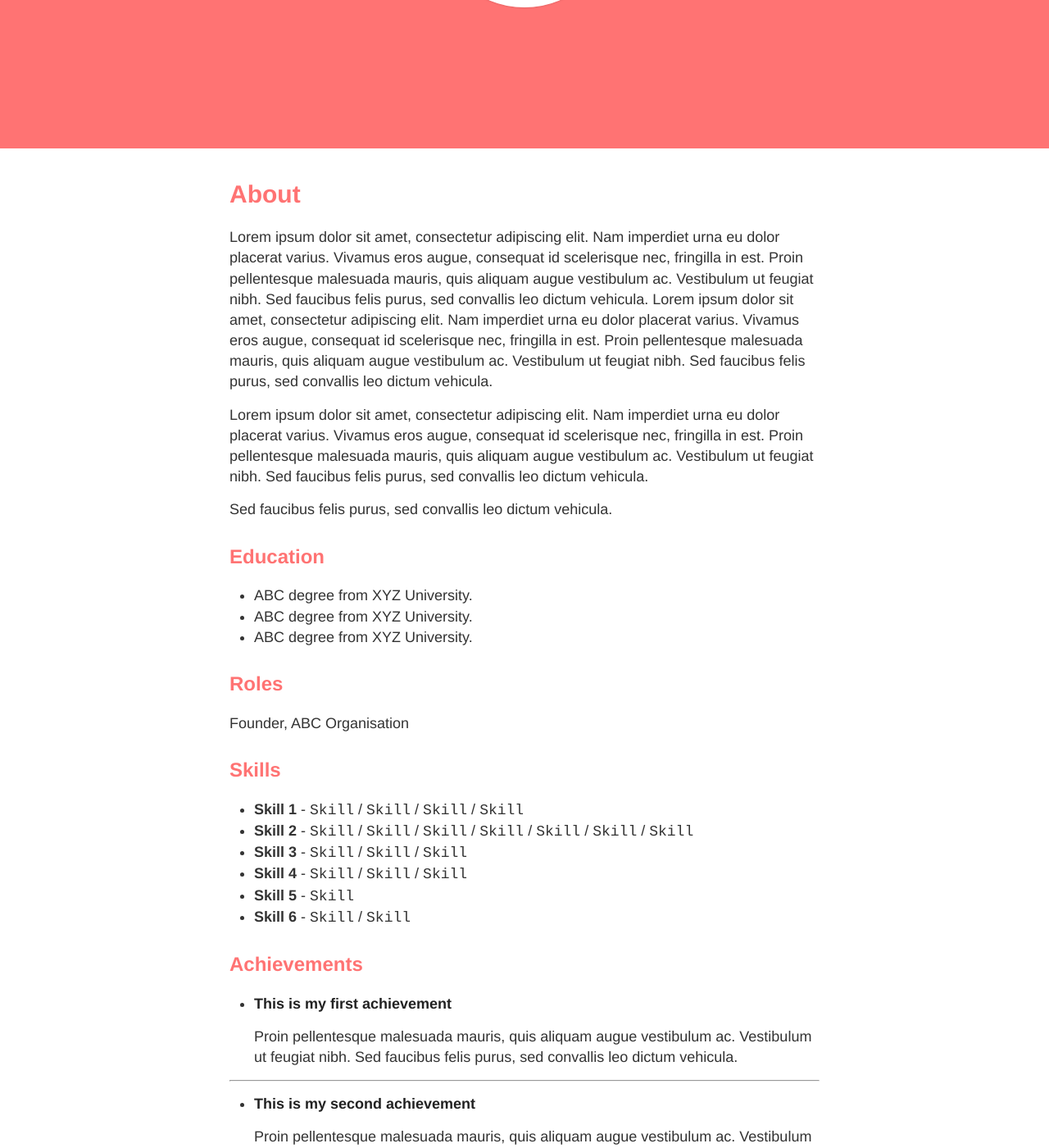
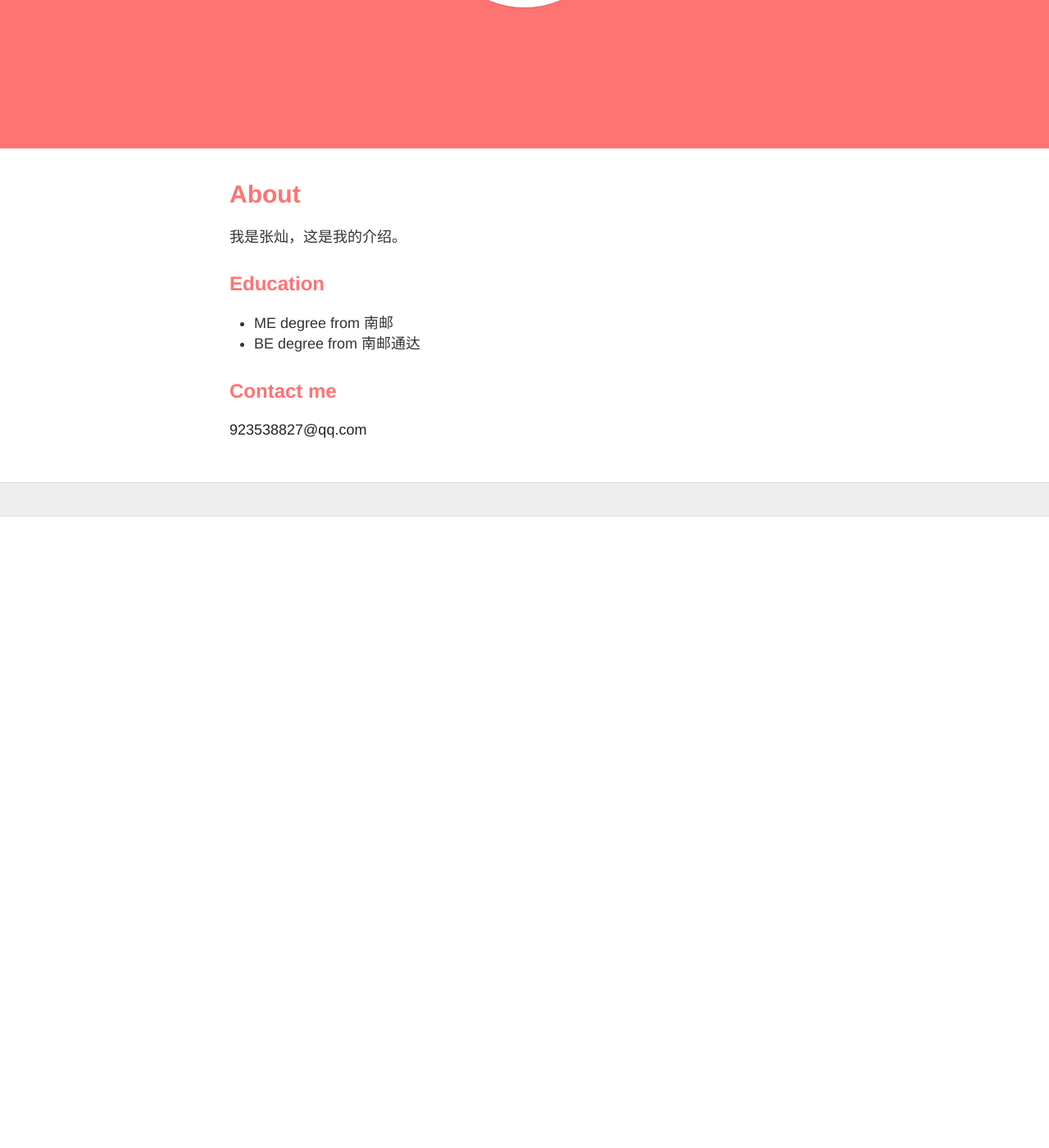
Before and after one commit to zc58778560/zc58778560.github.io, a Jekyll site: the page built from about.md, in a window 1280 px wide and 1400 px high, scrolled down 462 px. Shown: the whole window at 82% size. Built offline with Jekyll 4.4.1, drawn with Linux system fonts in a browser that asks for light colours; nearby versions of some CDN libraries; after the commit the page ends 1092 px from its top, so only the background shows below that; some of the changed text lies outside the part shown.

Commit message:
修改About页面

```diff
--- a/about.md
+++ b/about.md
@@ -4,52 +4,13 @@ title: About
 permalink: /about/
 ---
 
-Lorem ipsum dolor sit amet, consectetur adipiscing elit. Nam imperdiet urna eu dolor placerat varius. Vivamus eros augue, consequat id scelerisque nec, fringilla in est. Proin pellentesque malesuada mauris, quis aliquam augue vestibulum ac. Vestibulum ut feugiat nibh. Sed faucibus felis purus, sed convallis leo dictum vehicula. Lorem ipsum dolor sit amet, consectetur adipiscing elit. Nam imperdiet urna eu dolor placerat varius. Vivamus eros augue, consequat id scelerisque nec, fringilla in est. Proin pellentesque malesuada mauris, quis aliquam augue vestibulum ac. Vestibulum ut feugiat nibh. Sed faucibus felis purus, sed convallis leo dictum vehicula.
-
-Lorem ipsum dolor sit amet, consectetur adipiscing elit. Nam imperdiet urna eu dolor placerat varius. Vivamus eros augue, consequat id scelerisque nec, fringilla in est. Proin pellentesque malesuada mauris, quis aliquam augue vestibulum ac. Vestibulum ut feugiat nibh. Sed faucibus felis purus, sed convallis leo dictum vehicula.
-
-Sed faucibus felis purus, sed convallis leo dictum vehicula.
+我是张灿，这是我的介绍。
 
 ## Education
 
-* ABC degree from XYZ University.
-* ABC degree from XYZ University.
-* ABC degree from XYZ University.
-
-## Roles
-
-Founder, ABC Organisation
-
-## Skills
-
-* **Skill 1** - `Skill` / `Skill` / `Skill` / `Skill`
-* **Skill 2** - `Skill` / `Skill` / `Skill` / `Skill` / `Skill` / `Skill` / `Skill`
-* **Skill 3** - `Skill` / `Skill` / `Skill`
-* **Skill 4** - `Skill` / `Skill` / `Skill`
-* **Skill 5** - `Skill`
-* **Skill 6** - `Skill` / `Skill`
-
-
-## Achievements
-
-
-* [**This is my first achievement**](#)
-
-   Proin pellentesque malesuada mauris, quis aliquam augue vestibulum ac. Vestibulum ut feugiat nibh. Sed faucibus felis purus, sed convallis leo dictum vehicula.
-
-***
-
-* [**This is my second achievement**](#)
-
-    Proin pellentesque malesuada mauris, quis aliquam augue vestibulum ac. Vestibulum ut feugiat nibh. Sed faucibus felis purus, sed convallis leo dictum vehicula.
-
-***
-
-* [**This is my third achievement**](#)
-
-   Proin pellentesque malesuada mauris, quis aliquam augue vestibulum ac. Vestibulum ut feugiat nibh. Sed faucibus felis purus, sed convallis leo dictum vehicula
-
+* ME degree from 南邮
+* BE degree from 南邮通达
 
 ## Contact me
 
-[agarwal.akshay.akshay8@gmail.com](mailto:agarwal.akshay.akshay8@gmail.com)
+[923538827@qq.com](mailto:923538827@qq.com)
```
Also changed, not shown: projects.md (+2 -2 lines).
